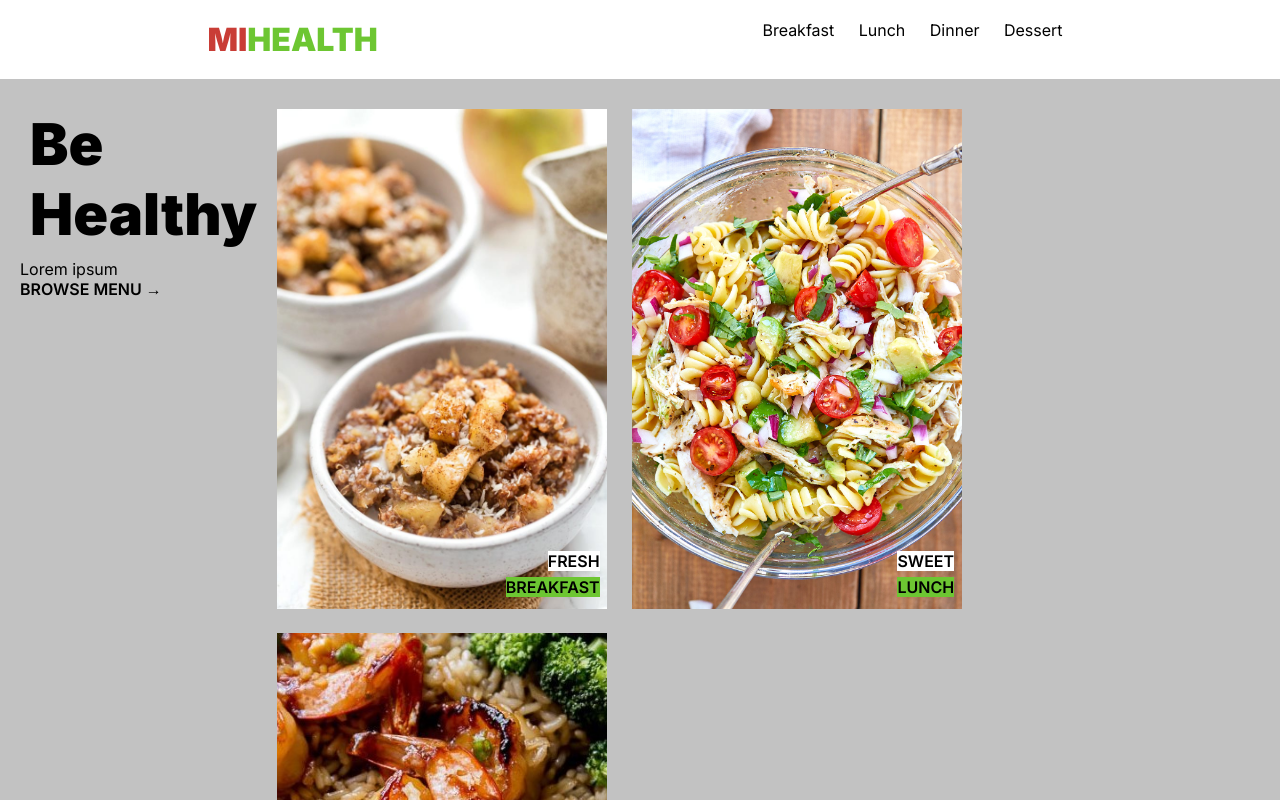
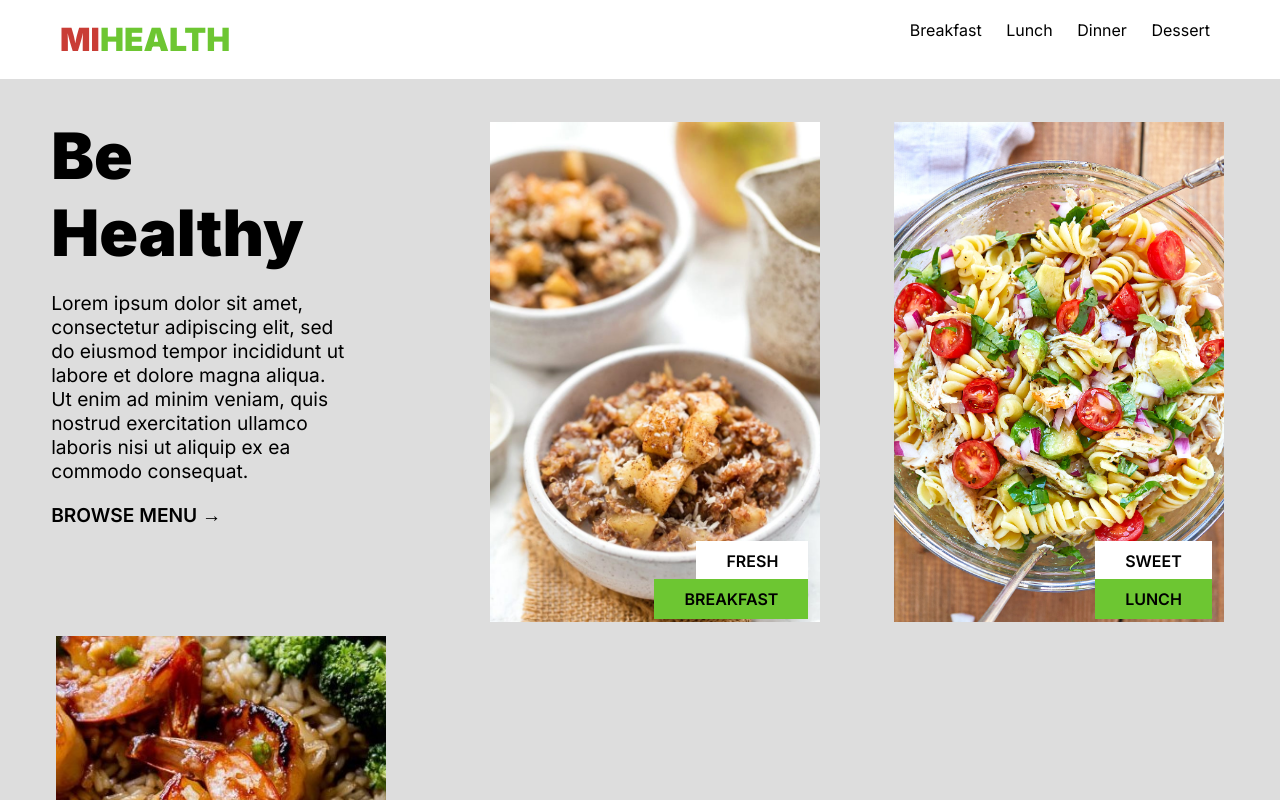
Before and after one commit to kyupin64/mihealth, a plain HTML site: page index.html in a window 1280 px wide. Shown: the top 800 px of the page. Drawn offline with Linux system fonts and the light colour scheme.

Commit message:
Modify sizes and spacing of elements

```diff
--- a/index.html
+++ b/index.html
@@ -24,10 +24,9 @@
         <div id="content">
             <div class="text-container">
                 <h1>Be<br>Healthy</h1>
-                <p>Lorem ipsum</p>
+                <p>Lorem ipsum dolor sit amet, consectetur adipiscing elit, sed do eiusmod tempor incididunt ut labore et dolore magna aliqua. Ut enim ad minim veniam, quis nostrud exercitation ullamco laboris nisi ut aliquip ex ea commodo consequat.</p>
                 <p>BROWSE MENU &#8594;</p>
             </div>
-            <div class="image-container">
             <div class="image-caption">
                 <img src="images/breakfast.jpg">
                 <p>FRESH</p>
@@ -44,6 +43,5 @@
                 <p>DINNER</p>
             </div>
         </div>
-        </div>
     </body>
 </html>
--- a/styles.css
+++ b/styles.css
@@ -4,13 +4,14 @@
     font-family: 'Inter', sans-serif;
 }
 body {
-    background-color: #c2c2c2;
+    background-color: #ddd;
 }
 #header {
     display: flex;
-    padding: 20px;
+    flex-flow: row wrap;
+    padding: 20px 60px;
     background-color: rgb(255, 255, 255);
-    justify-content: space-around;
+    justify-content: space-between;
 }
 #logo h2 {
     display: inline;
@@ -32,23 +33,33 @@ body {
     text-decoration: underline;
 }
 #content {
-    margin: 20px;
+    margin: 3% 4%;
     display: flex;
+    flex-flow: row wrap;
+    justify-content: space-between;
+}
+.text-container {
+    margin-right: 6%;
 }
 .text-container h1 {
-    margin: 10px;
+    margin-bottom: 20px;
     font-weight: 900;
-    font-size: 3.6em;
+    font-size: 4em;
+}
+.text-container p {
+    max-width: 300px;
+    font-size: 1.2em;
 }
 .text-container p:last-child {
     font-weight: 600;
+    margin: 20px 0;
 }
 .image-caption {
     display: inline-block;
     position: relative;
 }
 .image-caption img {
-    margin: 10px;
+    margin: 5px;
     height: 500px;
     width: 330px;
     object-fit: cover;
@@ -57,12 +68,13 @@ body {
     position: absolute;
     right: 5%;
     font-weight: 600;
+    padding: 10px 30px;
 }
 .image-caption p:first-of-type {
-    bottom: 10%;
+    bottom: 50px;
     background-color: rgb(255, 255, 255);
 }
 .image-caption p:last-of-type {
-    bottom: 5%;
+    bottom: 12px;
     background-color: rgb(109, 198, 50);
 }
```
Lines whose indentation alone changed are shown as unchanged.
